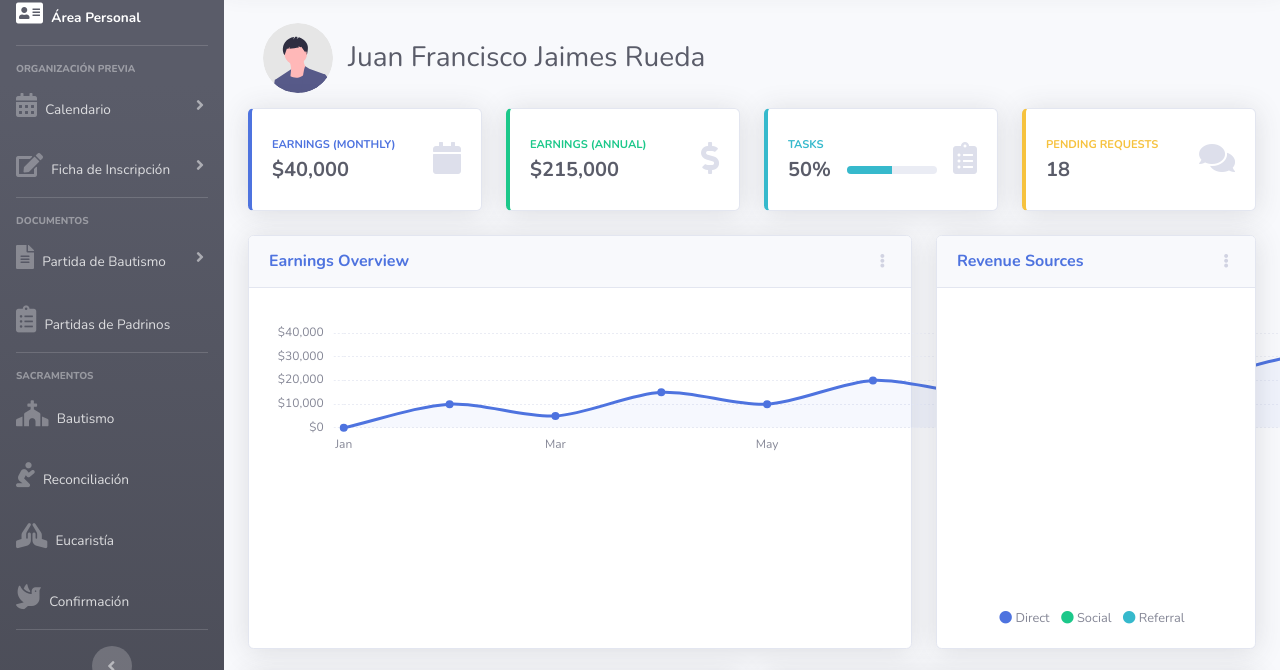
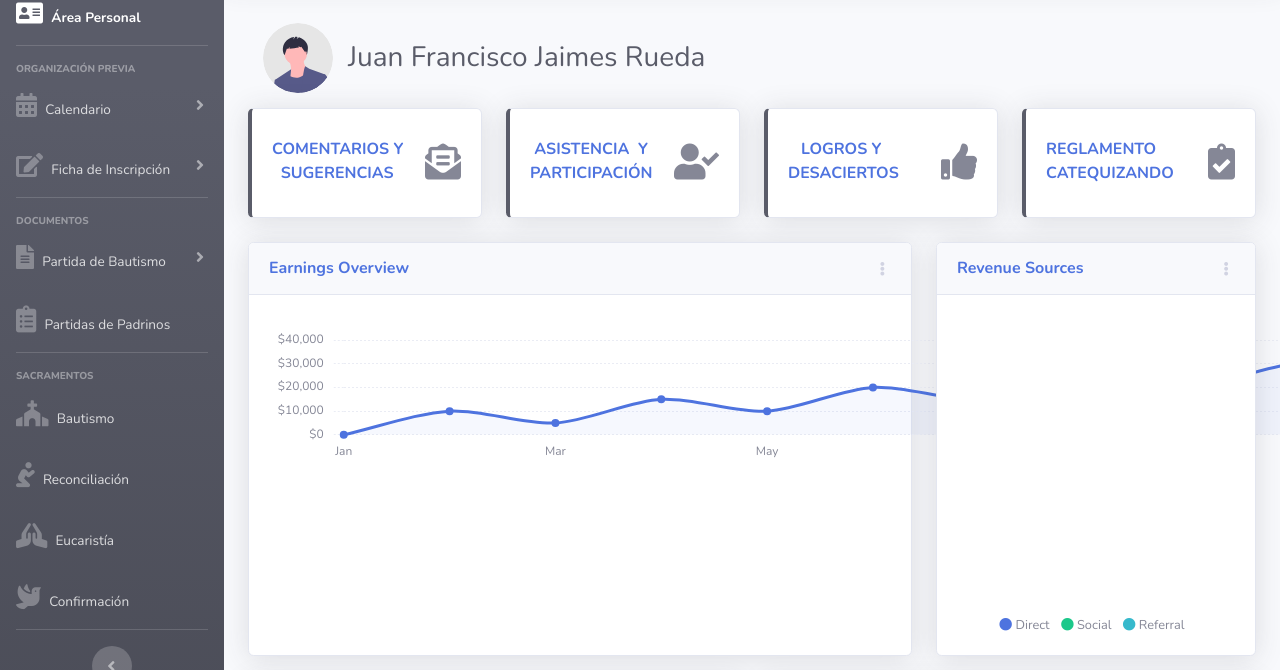
Before and after one commit to VanessaJaimes/DASHBOARD, a website with bundled scripts: page index.html in a window 1280 px wide. Shown: the part 86-756 px from the top of the page. Built offline with nearby package versions, Linux system fonts and the light colour scheme.

Commit message:
Actualización cards de Area Personal

```diff
--- a/index.html
+++ b/index.html
@@ -382,83 +382,71 @@
                     <!-- Content Row -->
                     <div class="row">
 
-                        <!-- Earnings (Monthly) Card Example -->
+                        <!-- Comentarios y Sugerencias Card  -->
                         <div class="col-xl-3 col-md-6 mb-4">
-                            <div class="card border-left-primary shadow h-100 py-2">
+                            <div class="card border-left-dark shadow h-100 py-2">
                                 <div class="card-body">
                                     <div class="row no-gutters align-items-center">
                                         <div class="col mr-2">
-                                            <div class="text-xs font-weight-bold text-primary text-uppercase mb-1">
-                                                Earnings (Monthly)</div>
-                                            <div class="h5 mb-0 font-weight-bold text-gray-800">$40,000</div>
+                                            <div
+                                                class="text-xs-center font-weight-bold text-primary align-items-center text-uppercase mb-1">
+                                                COMENTARIOS Y &nbsp&nbspSUGERENCIAS</div>
                                         </div>
                                         <div class="col-auto">
-                                            <i class="fas fa-calendar fa-2x text-gray-300"></i>
+                                            <i class='fas fa-envelope-open-text' style='font-size:36px'></i>
                                         </div>
                                     </div>
                                 </div>
                             </div>
                         </div>
 
-                        <!-- Earnings (Monthly) Card Example -->
+                        <!-- Asistencia y participación Card  -->
                         <div class="col-xl-3 col-md-6 mb-4">
-                            <div class="card border-left-success shadow h-100 py-2">
+                            <div class="card border-left-dark shadow h-100 py-2">
                                 <div class="card-body">
                                     <div class="row no-gutters align-items-center">
                                         <div class="col mr-2">
-                                            <div class="text-xs font-weight-bold text-success text-uppercase mb-1">
-                                                Earnings (Annual)</div>
-                                            <div class="h5 mb-0 font-weight-bold text-gray-800">$215,000</div>
+                                            <div
+                                                class="text-xs-center font-weight-bold text-primary align-items-center text-uppercase mb-1">
+                                                &nbspASISTENCIA &nbspY PARTICIPACIÓN</div>
                                         </div>
                                         <div class="col-auto">
-                                            <i class="fas fa-dollar-sign fa-2x text-gray-300"></i>
+                                            <i class='fas fa-user-check' style='font-size:36px'></i>
+                                        </div>
+                                    </div>
+                                </div>
+                            </div>
+                        </div>
+                        <!-- Logros y desaciertos Card  -->
+                        <div class="col-xl-3 col-md-6 mb-4">
+                            <div class="card border-left-dark shadow h-100 py-2">
+                                <div class="card-body">
+                                    <div class="row no-gutters align-items-center">
+                                        <div class="col mr-2">
+                                            <div
+                                                class="text-xs-center font-weight-bold text-primary align-items-center text-uppercase mb-1">
+                                                &nbsp&nbsp&nbspLOGROS Y DESACIERTOS</div>
+                                        </div>
+                                        <div class="col-auto">
+                                            <i class='fas fa-thumbs-up' style='font-size:36px'></i>
                                         </div>
                                     </div>
                                 </div>
                             </div>
                         </div>
 
-                        <!-- Earnings (Monthly) Card Example -->
+                        <!-- Reglamento catequizando Card -->
                         <div class="col-xl-3 col-md-6 mb-4">
-                            <div class="card border-left-info shadow h-100 py-2">
+                            <div class="card border-left-dark shadow h-100 py-2">
                                 <div class="card-body">
                                     <div class="row no-gutters align-items-center">
                                         <div class="col mr-2">
-                                            <div class="text-xs font-weight-bold text-info text-uppercase mb-1">Tasks
-                                            </div>
-                                            <div class="row no-gutters align-items-center">
-                                                <div class="col-auto">
-                                                    <div class="h5 mb-0 mr-3 font-weight-bold text-gray-800">50%</div>
-                                                </div>
-                                                <div class="col">
-                                                    <div class="progress progress-sm mr-2">
-                                                        <div class="progress-bar bg-info" role="progressbar"
-                                                            style="width: 50%" aria-valuenow="50" aria-valuemin="0"
-                                                            aria-valuemax="100"></div>
-                                                    </div>
-                                                </div>
-                                            </div>
+                                            <div
+                                                class="text-xs-center font-weight-bold text-primary align-items-center text-uppercase mb-1">
+                                                REGLAMENTO CATEQUIZANDO</div>
                                         </div>
                                         <div class="col-auto">
-                                            <i class="fas fa-clipboard-list fa-2x text-gray-300"></i>
-                                        </div>
-                                    </div>
-                                </div>
-                            </div>
-                        </div>
-
-                        <!-- Pending Requests Card Example -->
-                        <div class="col-xl-3 col-md-6 mb-4">
-                            <div class="card border-left-warning shadow h-100 py-2">
-                                <div class="card-body">
-                                    <div class="row no-gutters align-items-center">
-                                        <div class="col mr-2">
-                                            <div class="text-xs font-weight-bold text-warning text-uppercase mb-1">
-                                                Pending Requests</div>
-                                            <div class="h5 mb-0 font-weight-bold text-gray-800">18</div>
-                                        </div>
-                                        <div class="col-auto">
-                                            <i class="fas fa-comments fa-2x text-gray-300"></i>
+                                            <i class='fas fa-clipboard-check' style='font-size:36px'></i>
                                         </div>
                                     </div>
                                 </div>
```
